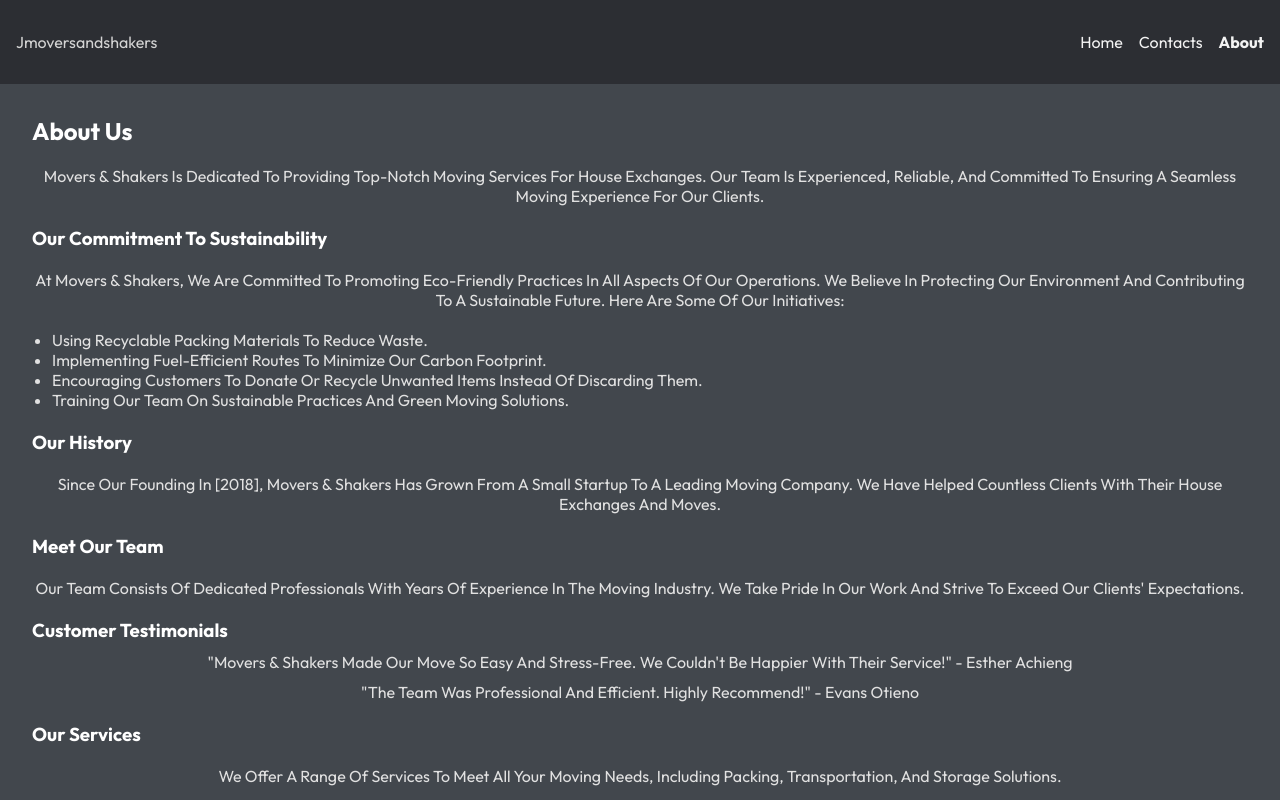
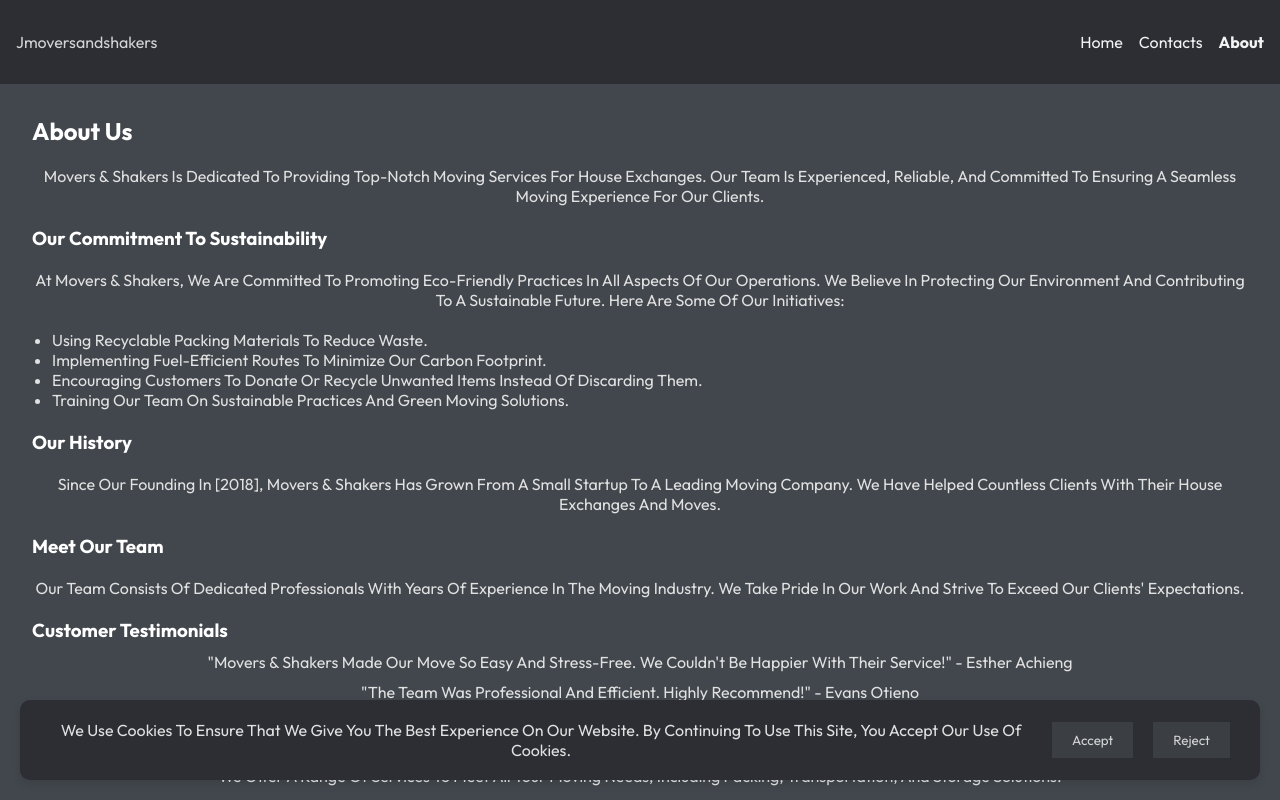
Before and after one commit to hackwellbn/jmoversandshakers, a React (Vite) app: page /#/about in a window 1280 px wide. Shown: the top 800 px of the page. Built offline with nearby package versions, Linux system fonts and the light colour scheme.

Commit message:
pending updates

```diff
--- a/src/App.jsx
+++ b/src/App.jsx
@@ -2,6 +2,7 @@
 import { Route, Routes } from 'react-router-dom';
 import Navbar from './Components/Navbar/Navbar';
 import Footer from './Components/Footer/Footer';
+import CookieConsent from './Components/CookieConsent/CookieConsent';
 import Home from './Pages/Home/Home';
 import Contacts from './Pages/Contacts/Contacts';
 import About from './Pages/About/About';
@@ -18,6 +19,7 @@
         </Routes>
       </main>
       <Footer />
+<CookieConsent/>
     </div>
   );
 }
--- /dev/null
+++ b/src/Components/CookieConsent/CookieConsent.css
@@ -0,0 +1,41 @@
+.cookie-consent {
+    position: fixed;
+    bottom: 20px;
+    left: 20px;
+    right: 20px;
+    background-color: var(--nav-background-color);
+    color: var(--nav-text-color);
+    padding: 20px;
+    text-align: center;
+    display: flex;
+    justify-content: space-between;
+    align-items: center;
+    border-radius: 10px;
+    box-shadow: 0 4px 8px rgba(0, 0, 0, 0.1);
+    transition: max-height 0.3s ease-out, padding 0.3s ease-out;
+    max-height: 200px; /* Adjust based on content height */
+    overflow: hidden;
+}
+
+.cookie-consent.hidden {
+    max-height: 0;
+    padding: 0 20px;
+}
+
+.cookie-consent p {
+    margin: 0;
+    flex: 1;
+}
+
+.cookie-consent button {
+    margin: 0 10px;
+    padding: 10px 20px;
+    border: none;
+    background-color: var(--background-color);
+    color: var(--text-color);
+    cursor: pointer;
+}
+
+.cookie-consent button:hover {
+    background-color: var(--section-background-color);
+}
--- /dev/null
+++ b/src/Components/CookieConsent/CookieConsent.jsx
@@ -0,0 +1,33 @@
+import React, { useState, useEffect } from 'react';
+import './CookieConsent.css';
+
+const CookieConsent = () => {
+    const [visible, setVisible] = useState(true);
+
+    useEffect(() => {
+        const consent = localStorage.getItem('cookieConsent');
+        if (consent) {
+            setVisible(false);
+        }
+    }, []);
+
+    const handleAccept = () => {
+        localStorage.setItem('cookieConsent', 'accepted');
+        setVisible(false);
+    };
+
+    const handleReject = () => {
+        localStorage.setItem('cookieConsent', 'rejected');
+        setVisible(false);
+    };
+
+    return (
+        <div className={`cookie-consent ${!visible ? 'hidden' : ''}`}>
+            <p>We use cookies to ensure that we give you the best experience on our website. By continuing to use this site, you accept our use of cookies.</p>
+            <button onClick={handleAccept}>Accept</button>
+            <button onClick={handleReject}>Reject</button>
+        </div>
+    );
+};
+
+export default CookieConsent;
```
